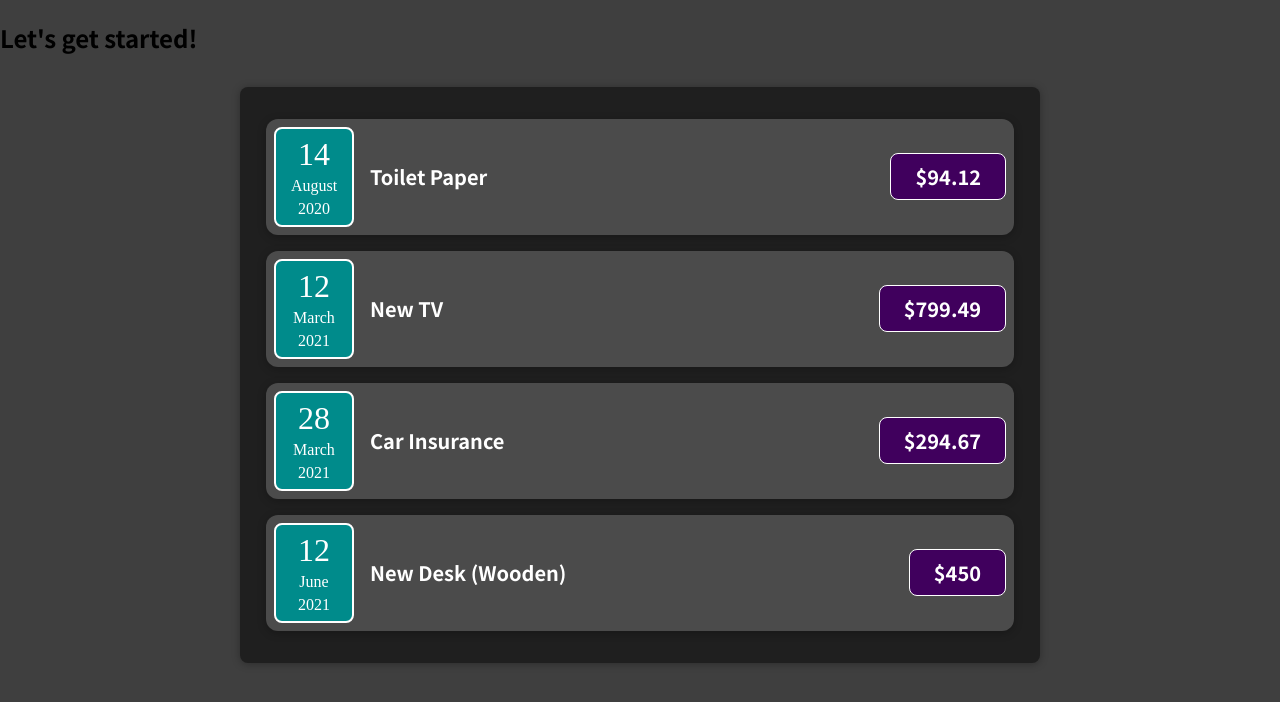
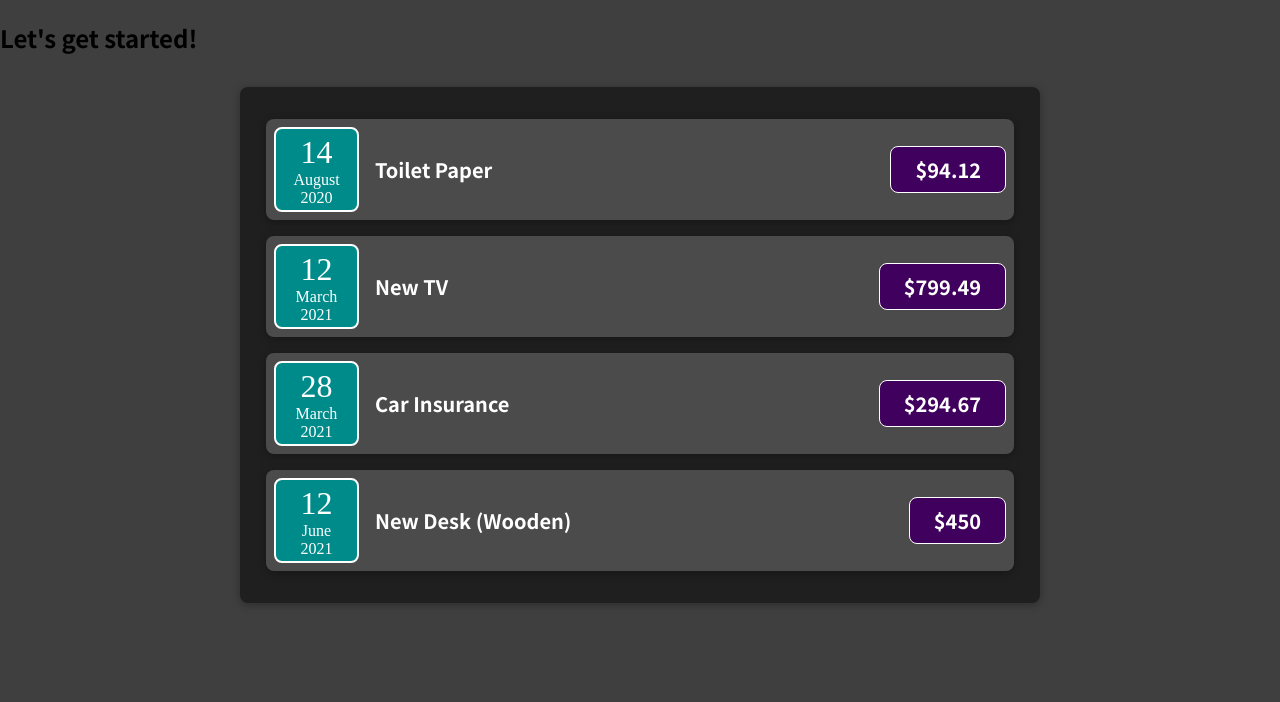
Before and after one commit to Hosseinhgz/expense-tracker-react, a JavaScript app: page / in a window 1280 px wide. Shown: the top 702 px of the page. Built offline with nearby package versions, Linux system fonts and the light colour scheme.

Commit message:
add component as a wrapper.

```diff
--- /dev/null
+++ b/src/components/Card.css
@@ -0,0 +1,4 @@
+.card{
+    box-shadow: 0 2px 8px rgba(0, 0, 0, 0.3);
+    border-radius: 8px;
+}
--- /dev/null
+++ b/src/components/Card.js
@@ -0,0 +1,8 @@
+import './Card.css'
+
+function Card(props){
+    const classes = 'card ' + props.className
+    return <div className={classes}>{props.children}</div>
+}
+
+export default Card
--- a/src/components/ExpenseDate.css
+++ b/src/components/ExpenseDate.css
@@ -5,8 +5,8 @@
     border: white solid 2px;
     background-color: darkcyan;
     padding: 5px;
-    width: 80px;
-    height: 100px;
+    width: 85px;
+    height: 85px;
     color: white;
     justify-content: space-around;
     align-items: center;
--- a/src/components/ExpenseItem.css
+++ b/src/components/ExpenseItem.css
@@ -2,10 +2,8 @@
     display: flex;
     justify-content: space-between;
     align-items: center;
-    box-shadow: 0 2px 8px rgba(0, 0, 0, 0.25);
     padding: 0.5rem;
     margin: 1rem 10px;
-    border-radius: 12px;
     background-color: #4b4b4b;
 }
 
--- a/src/components/ExpenseItem.js
+++ b/src/components/ExpenseItem.js
@@ -1,15 +1,16 @@
 import './ExpenseItem.css'
 import ExpenseDate from './ExpenseDate'
+import Card from './Card'
 
 function ExpenseItem(props) {
     return (
-        <div className='expense-item'>
+        <Card className='expense-item'>
             <ExpenseDate date={props.date}/>
             <div className='expense-item__description'>
                 <h2>{props.title}</h2>
             </div>
             <div className='expense-item__price'>${props.amount}</div>
-        </div>
+        </Card>
     )
 }
 
--- a/src/components/Expenses.css
+++ b/src/components/Expenses.css
@@ -4,6 +4,4 @@
     margin: 2rem auto;
     width: 50rem;
     max-width: 95%;
-    border-radius: 8px;
-    box-shadow: 0 1px 8px rgba(0,0,0, 0.3);
 }
--- a/src/components/Expenses.js
+++ b/src/components/Expenses.js
@@ -1,10 +1,11 @@
 import ExpenseItem from './ExpenseItem.js'
 import './Expenses.css'
+import Card from './Card'
 
 function Expenses(props){
     const expenses = props.expenses
     return(
-        <div className='expenses'>
+        <Card className='expenses'>
             <ExpenseItem
                 amount={expenses[0].amount}
                 title={expenses[0].title}
@@ -25,7 +26,7 @@
                 title={expenses[3].title}
                 date={expenses[3].date}
             />
-        </div>
+        </Card>
 
     )
 }
```
Also changed, not shown: 2 other files (tests, documents, lock files or other folders).
